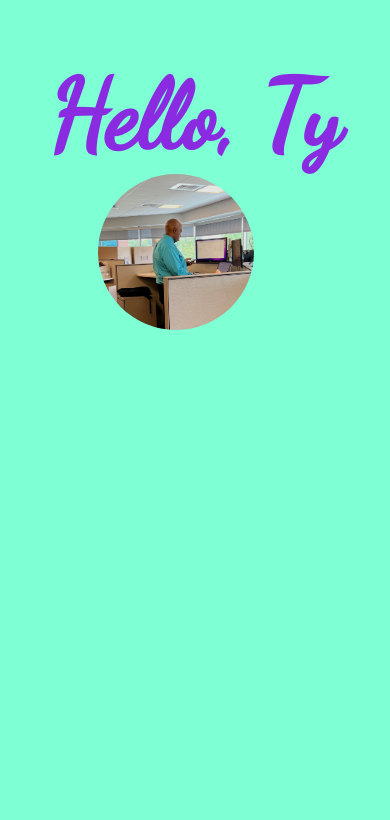
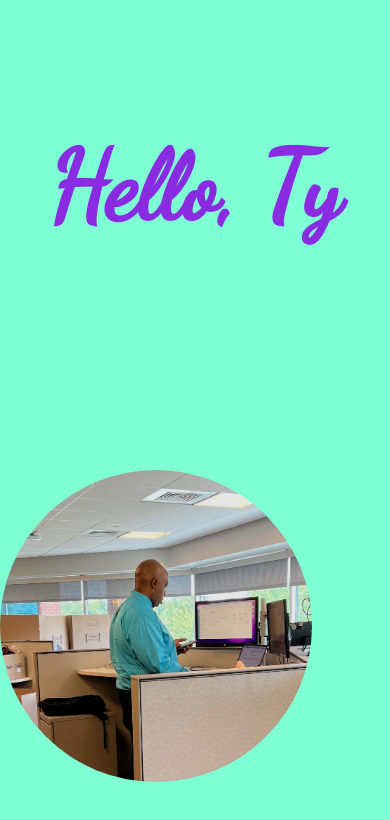
Before and after one commit to mjbxyz/helloty, a plain HTML site: page index.html in a window 390 px wide. Drawn offline with Linux system fonts and the light colour scheme.

Commit message:
Update style.css

```diff
--- a/style.css
+++ b/style.css
@@ -5,9 +5,8 @@
 }
 
 body {
-/*     height: 100vh;
-    width: 100vw; */
-    padding: 10% 0;
+    height: 100vh;
+    width: 100vw;
     background-color: aquamarine;
     overflow: hidden;
     display: grid;
@@ -26,8 +25,8 @@ h1 {
 }
 
 a {
-    max-width:50%;
-    height: auto;
+    max-height: 50%;
+    width: auto;
     border-radius: 50%;
 }
 
@@ -38,15 +37,6 @@ img {
 }
 
 @media screen and (max-width: 600px) {
-    img {
-        min-width: 1200;
-        max-height: 60%;
-        width: auto;
-    }
-}
-
-
-@media screen and (max-width: 600px) {
     body {
         padding: 15% 0;
     }
```
